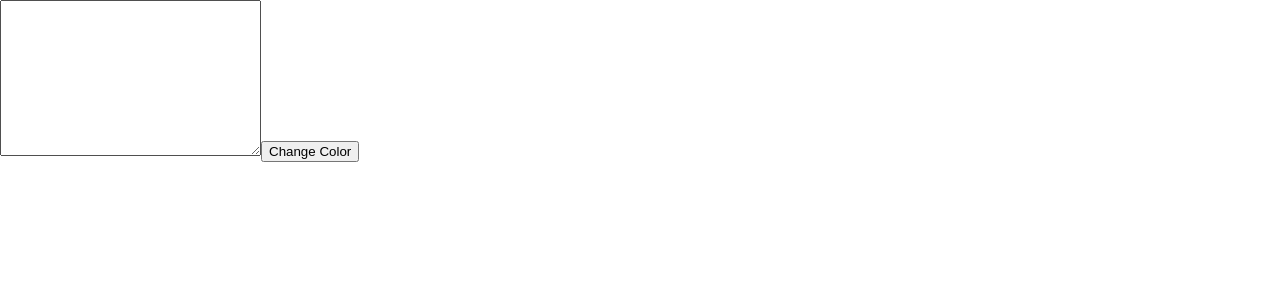
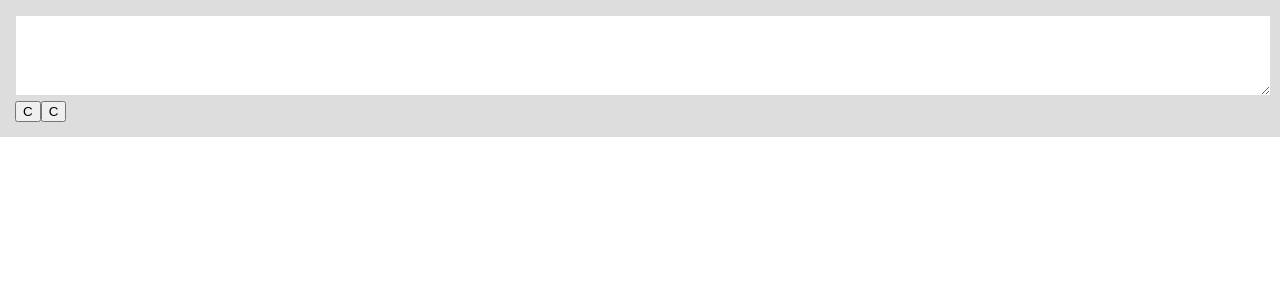
Before and after one commit to iamtanmayrudra/practice, a React (Create React App) app: page / in a window 1280 px wide. Shown: the top 300 px of the page. Built offline with nearby package versions, Linux system fonts and the light colour scheme.

Commit message:
test-bg-change

```diff
--- a/src/App.js
+++ b/src/App.js
@@ -1,10 +1,10 @@
 import './App.css';
-import About from "./myComponents/About"
+import BackgroundChange from "./myComponents/BackgroundChange"
 
 function App() {
   return (
     <>
-      <About />
+      <BackgroundChange />
     </>
   );
 }
--- a/src/myComponents/About.js
+++ /dev/null
@@ -1,12 +0,0 @@
-import React from 'react'
-
-function About() {
-  return (
-    <div>
-        <textarea name="" id="" cols="30" rows="10"></textarea>
-        <button>Change Color</button>
-    </div>
-  )
-}
-
-export default About
--- /dev/null
+++ b/src/myComponents/BackgroundChange.js
@@ -0,0 +1,61 @@
+import { useState } from "react"
+
+function BackgroundChange() {
+
+  const[aboutStyle, setAboutStyle] = useState({
+    padding: '15px',
+    background: "#ddd"
+  })
+
+  const [textOp, settextOp] = ("Change Background")
+  const [textOpLight, LightsettextOp] = ("Change Background")
+
+  const changeStyle = ()=>{
+    if(aboutStyle.color === 'white'){
+      setAboutStyle({
+        background: "black",
+        color: "white",
+        padding: '15px',
+      })
+      settextOp("Change Background")
+    }
+    else{
+      setAboutStyle({
+        background: "#f00",
+        color: "#ddd",
+        padding: '15px',
+      })
+      settextOp("Change Background Dark")
+    }
+  }
+
+  const changeStyleLight = ()=>{
+    if(aboutStyle.color === 'white'){
+      setAboutStyle({
+        background: "black",
+        color: "white",
+        padding: '15px',
+      })
+      LightsettextOp("Change Background")
+    }
+    else{
+      setAboutStyle({
+        background: "yellow",
+        color: "red",
+        padding: '15px',
+      })
+      LightsettextOp("Change Background Dark")
+    }
+  }
+
+
+  return (
+    <div style={aboutStyle}>
+        <textarea style={{background: 'white', border: '1px solid #ddd', width: '100%'}} cols="30" rows="5"></textarea><br/>
+        <button onClick={changeStyle}>{textOp}</button>
+        <button onClick={changeStyleLight}>{textOpLight}</button>
+    </div>
+  )
+}
+
+export default BackgroundChange
```
